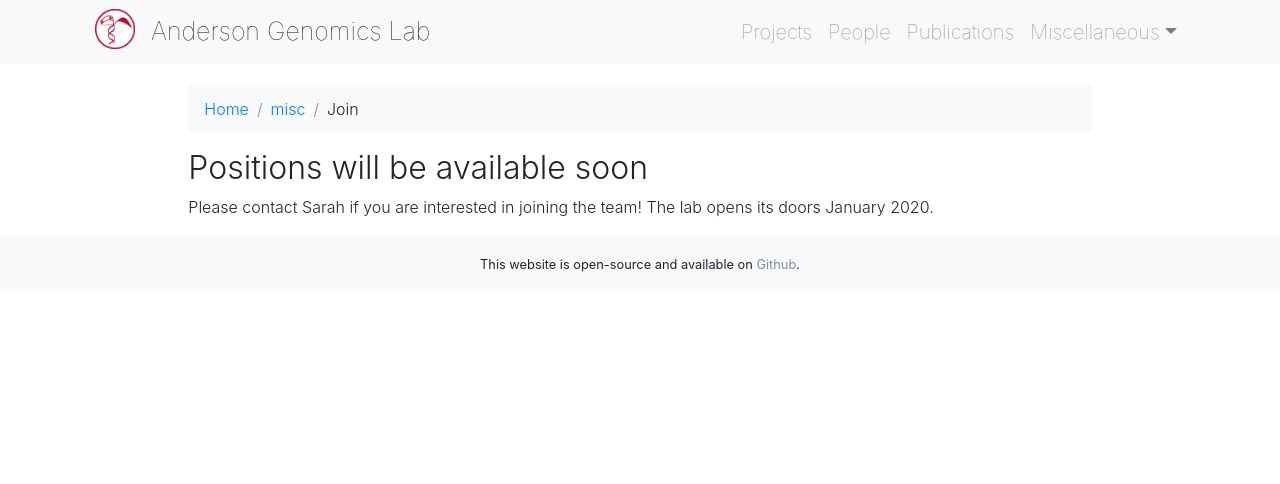
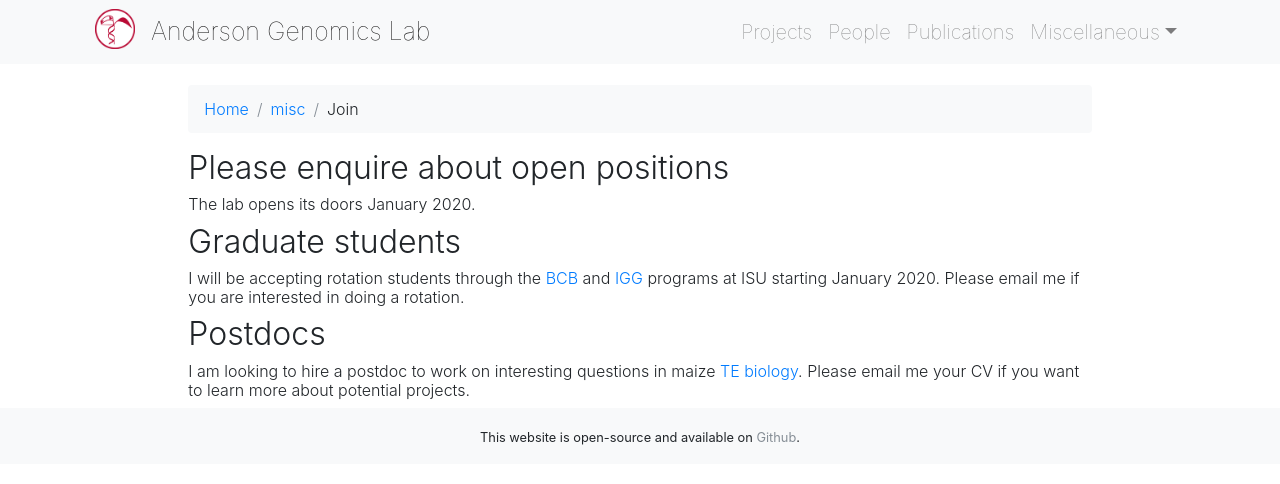
Before and after one commit to andersongenomicslab/andersongenomicslab.github.io, a Jekyll site: the page built from misc/_posts/2010-01-03-join.md, in a window 1280 px wide. Shown: the top 484 px of the page. Built offline with Jekyll 4.4.1, drawn with Linux system fonts in a browser that asks for light colours; nearby versions of some CDN libraries; a style sheet for code colours, icons or effects is not loaded.

Commit message:
Update 2010-01-03-join.md

```diff
--- a/misc/_posts/2010-01-03-join.md
+++ b/misc/_posts/2010-01-03-join.md
@@ -3,7 +3,17 @@ layout: misc
 title: Join
 ---
 
-# Positions will be available soon
+
+# Please enquire about open positions
+
+##### The lab opens its doors January 2020.
 
 
-Please contact Sarah if you are interested in joining the team! The lab opens its doors January 2020.
+# Graduate students
+
+##### I will be accepting rotation students through the [BCB](https://www.bcb.iastate.edu/) and [IGG]( https://www.genetics.iastate.edu/) programs at ISU starting January 2020. Please email me if you are interested in doing a rotation.
+
+
+# Postdocs
+
+##### I am looking to hire a postdoc to work on interesting questions in maize [TE biology](/projects/). Please email me your CV if you want to learn more about potential projects.
```
